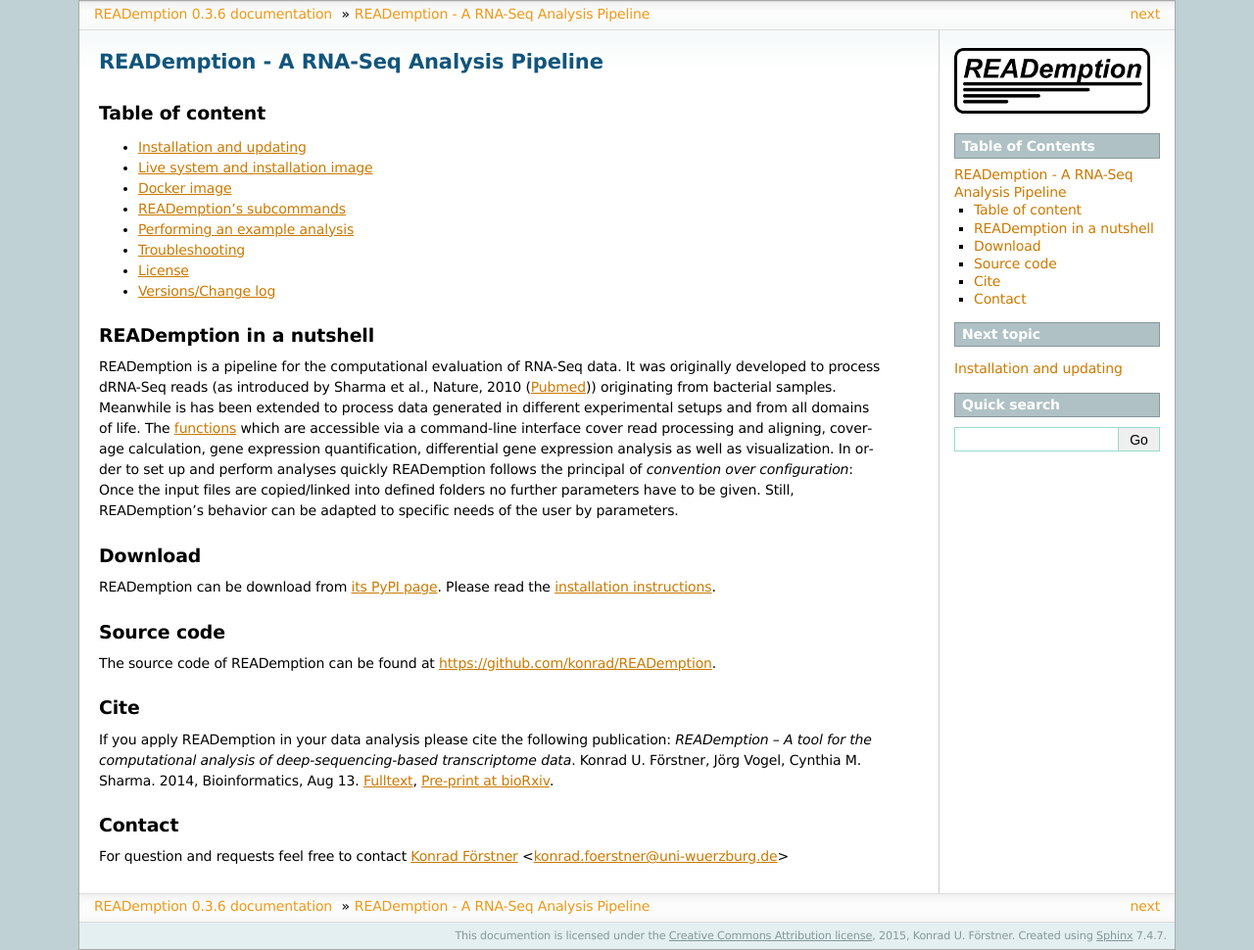
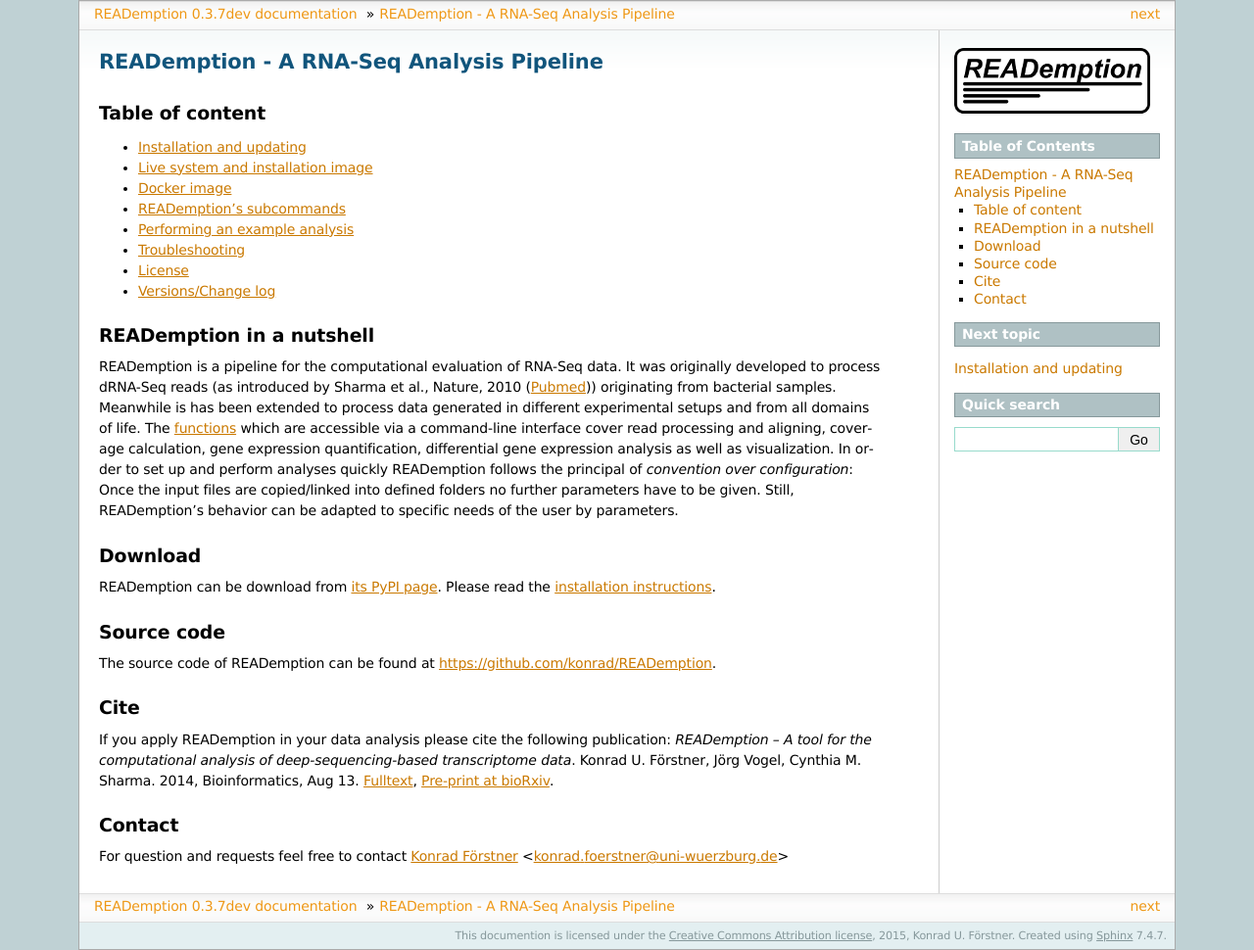
Before and after one commit to foerstner-lab/READemption, a Sphinx documentation site: the page built from docs/source/index.rst, in a window 1280 px wide. Shown: the whole page at 98% size. Built offline with Sphinx 7.4.7, drawn with Linux system fonts in a browser that asks for light colours; pages that are not in the unit, such as notebooks, are missing from menus.

Commit message:
Change version to v0.3.7dev

```diff
--- a/docs/source/conf.py
+++ b/docs/source/conf.py
@@ -50,7 +50,7 @@
 # The short X.Y version.
 version = '0.3'
 # The full version, including alpha/beta/rc tags.
-release = '0.3.6'
+release = '0.3.7dev'
 
 # The language for content autogenerated by Sphinx. Refer to documentation
 # for a list of supported languages.
--- a/setup.py
+++ b/setup.py
@@ -5,7 +5,7 @@
 
 setup(
     name='READemption',
-    version='0.3.6',
+    version='0.3.7dev',
     packages=['reademptionlib', 'tests'],
     author='Konrad U. Förstner',
     author_email='konrad@foerstner.org',
```
Also changed, not shown: 1 other file.
